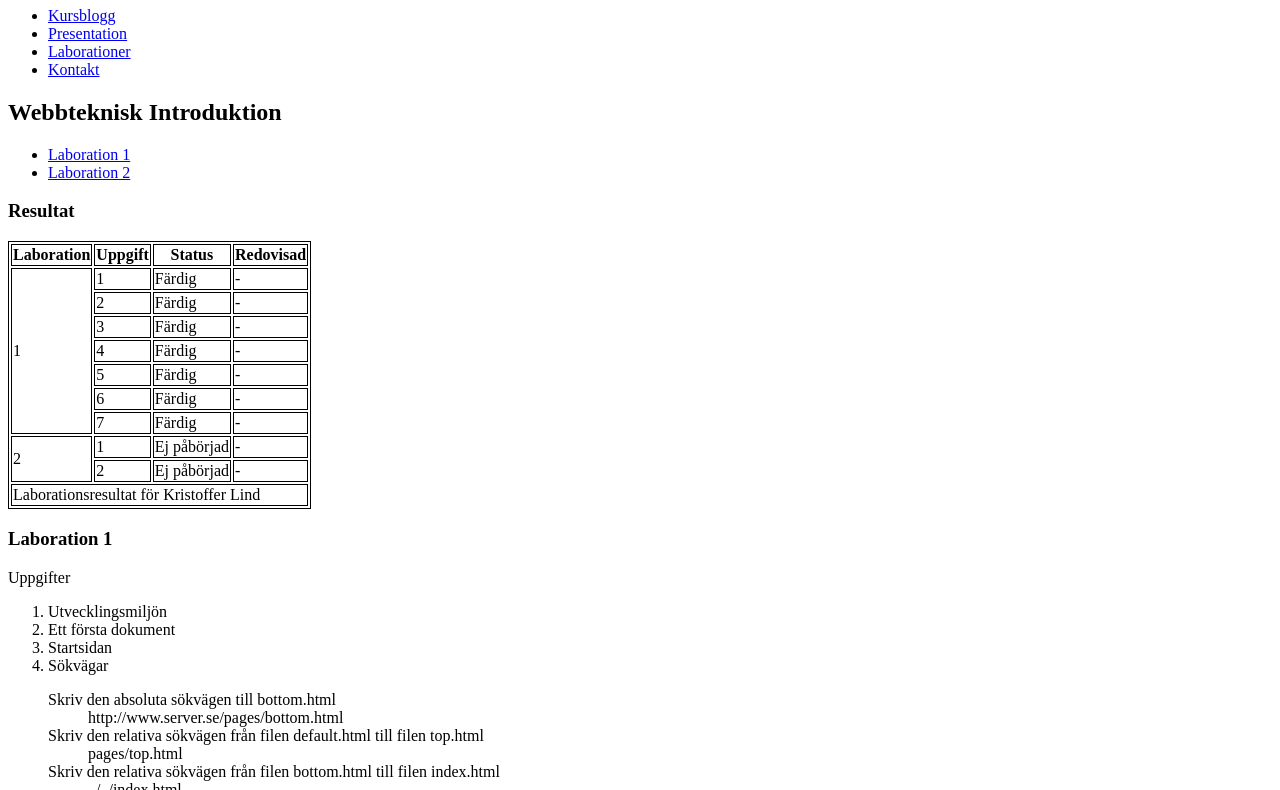
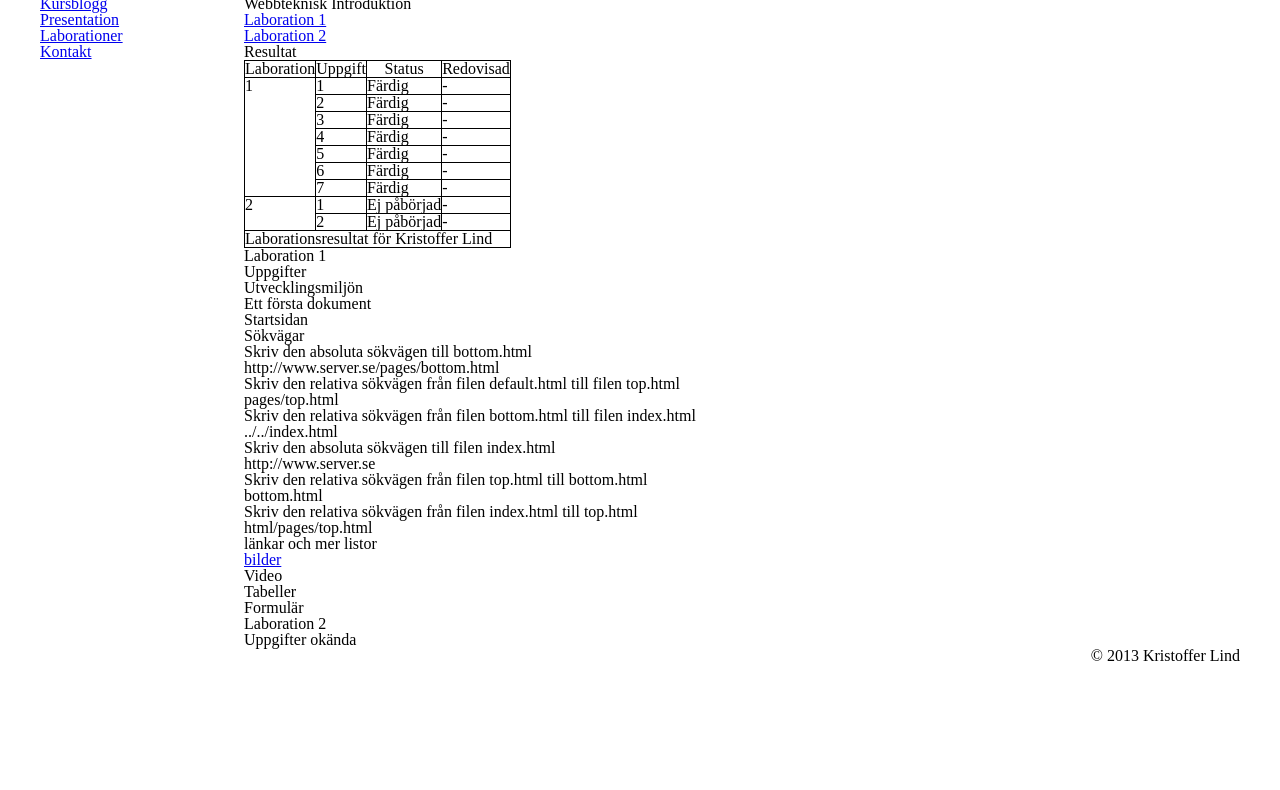
Before and after one commit to kl222jy/1ik415-laborationer, a plain HTML site: page pages/labs.html in a window 1280 px wide. Shown: the part 99-889 px from the top of the page. After the commit the page ends 800 px from the top, so only its background shows below. Drawn offline with Linux system fonts and the light colour scheme.

Commit message:
3.2 Layout, lade även till meyers reset

```diff
--- a/css/style.css
+++ b/css/style.css
@@ -8,8 +8,95 @@
 */
 
 
+/*   RESET   */
+
+/* http://meyerweb.com/eric/tools/css/reset/
+   v2.0 | 20110126
+   License: none (public domain)
+*/
+
+html, body, div, span, applet, object, iframe,
+h1, h2, h3, h4, h5, h6, p, blockquote, pre,
+a, abbr, acronym, address, big, cite, code,
+del, dfn, em, img, ins, kbd, q, s, samp,
+small, strike, strong, sub, sup, tt, var,
+b, u, i, center,
+dl, dt, dd, ol, ul, li,
+fieldset, form, label, legend,
+table, caption, tbody, tfoot, thead, tr, th, td,
+article, aside, canvas, details, embed,
+figure, figcaption, footer, header, hgroup,
+menu, nav, output, ruby, section, summary,
+time, mark, audio, video {
+	margin: 0;
+	padding: 0;
+	border: 0;
+	font-size: 100%;
+	font: inherit;
+	vertical-align: baseline;
+}
+/* HTML5 display-role reset for older browsers */
+article, aside, details, figcaption, figure,
+footer, header, hgroup, menu, nav, section {
+	display: block;
+}
+body {
+	line-height: 1;
+}
+ol, ul {
+	list-style: none;
+}
+blockquote, q {
+	quotes: none;
+}
+blockquote:before, blockquote:after,
+q:before, q:after {
+	content: '';
+	content: none;
+}
+table {
+	border-collapse: collapse;
+	border-spacing: 0;
+}
+
+/*    /RESET      */
+
+
+
+
 /* 1.0 Layout */
+#container
+{
+    max-width: 1200px;
+    margin: auto;
+}
 
+header
+{
+    width: 100%;
+}
+
+nav
+{
+    display: inline-block;
+    width: 19%;
+    vertical-align: top;
+    min-width: 100px;
+    max-width: 200px;
+}
+
+main
+{
+    display: inline-block;
+    vertical-align: top;
+    width: 80%;
+}
+
+footer
+{
+    display: block;
+    text-align: right;
+}
 
 
 /* 2.0 Color */
@@ -55,15 +142,11 @@ label
 
 
 
+
 /*
-nav>ul
+header, nav, main, footer
 {
-    list-style-type: none;
-    margin: 0;
-    padding: 0;
+    border: 1px solid #000000;
 }
-nav>ul>li
-{
-    display: inline-block;
-}
+
 */
--- a/pages/labs.html
+++ b/pages/labs.html
@@ -8,7 +8,7 @@
 <body>
 <div id="container">
     <header>
-        <img src="pics/logo.png" alt="Logotyp" />
+        <img src="../pics/logo.png" alt="Logotyp" />
         <h1>Kristoffers Kursportal</h1>
     </header>
     <nav>
```
Also changed, not shown: pages/contact.html (+1 -1 lines), pages/presentation.html (+1 -1 lines), 1 other file.
